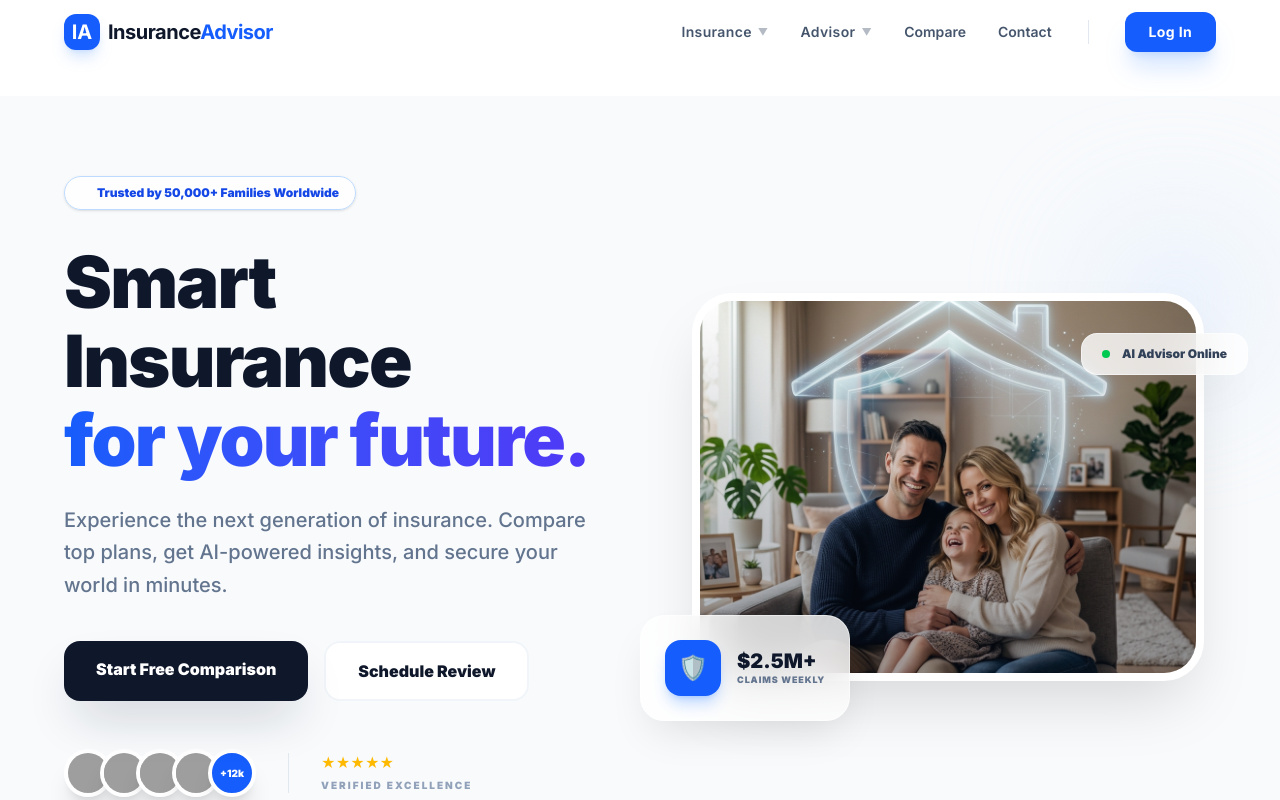
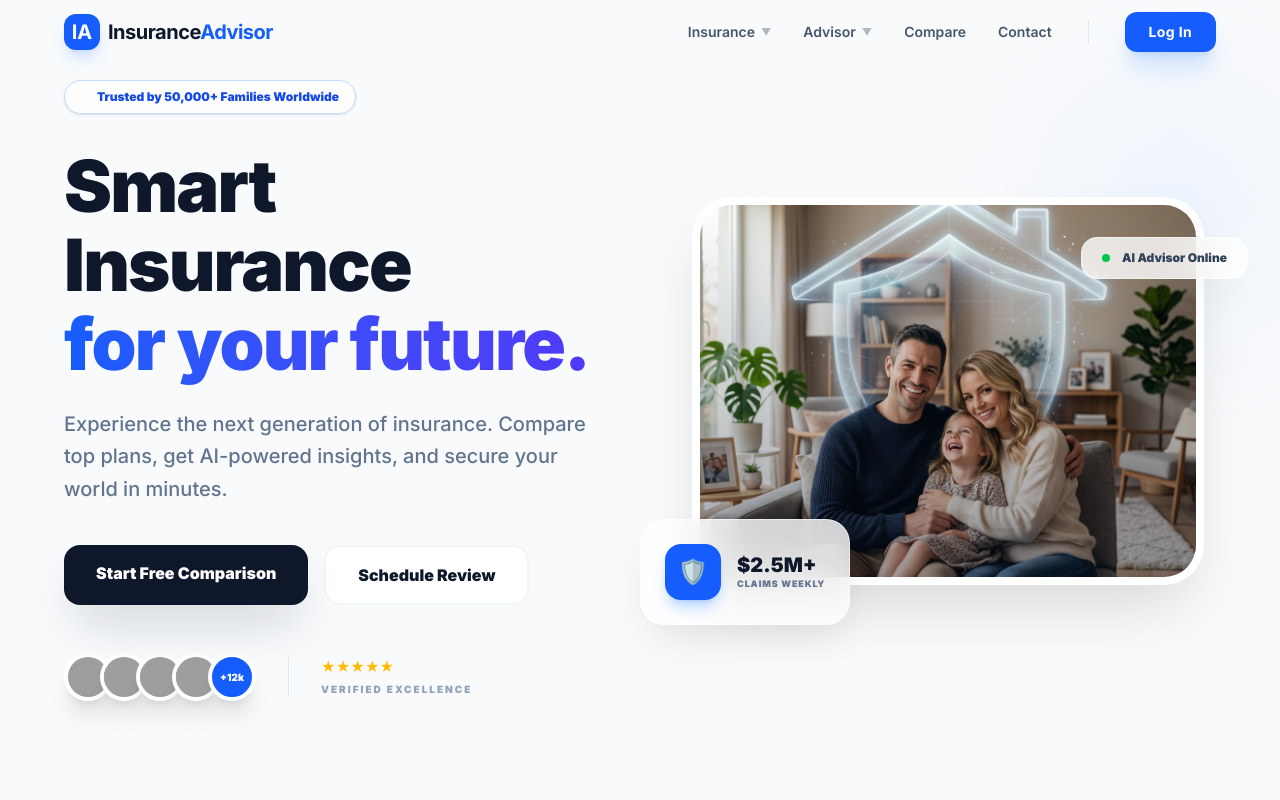
Before and after one commit to Gulhane-Shivani/Insurance_Advisor, a React (Vite) app: page / in a window 1280 px wide. Shown: the top 800 px of the page. Built offline with nearby package versions, Linux system fonts and the light colour scheme; grey boxes are pictures that could not be loaded.

Commit message:
implement PageLayout, Navbar, and Home components to establish the application structure and navigation.

```diff
--- a/src/app/Home.tsx
+++ b/src/app/Home.tsx
@@ -13,7 +13,7 @@ import '../styles/globals.css';
 
 const Home: React.FC = () => {
   return (
-    <PageLayout bg="bg-white">
+    <PageLayout bg="bg-white" noPadding>
       <Hero />
 
       {/* Trust Bar / Partners */}
--- a/src/components/common/Navbar.tsx
+++ b/src/components/common/Navbar.tsx
@@ -76,48 +76,29 @@ const Navbar: React.FC = () => {
           </Link>
           <div className="hidden md:flex items-center gap-8 ml-auto">
             {navLinks.map((link) => (
-              <div key={link.name} className="relative" onClick={(e) => e.stopPropagation()}>
-                {link.subLinks ? (
-                  <button
-                    className={cn(
-                      "text-slate-600 hover:text-blue-600 font-semibold transition-colors text-sm flex items-center gap-1.5 py-2 whitespace-nowrap outline-none",
-                      activeDropdown === link.name && "text-blue-600"
-                    )}
-                    onClick={(e) => toggleDropdown(link.name, e)}
-                  >
-                    {link.name}
-                    <span className={cn(
-                      "text-[10px] opacity-40 transition-transform duration-300",
-                      activeDropdown === link.name ? "rotate-180" : "rotate-0"
-                    )}>▼</span>
-                  </button>
-                ) : (
+              <div key={link.name} className="relative group/nav">
                 <Link
                   to={link.path}
                   className="text-slate-600 hover:text-blue-600 font-semibold transition-colors text-sm flex items-center gap-1.5 no-underline py-2 whitespace-nowrap"
                 >
                   {link.name}
+                  {link.subLinks && (
+                    <span className="text-[10px] opacity-40 group-hover/nav:rotate-180 transition-transform duration-300">▼</span>
+                  )}
                 </Link>
-                )}
 
-                {link.subLinks && activeDropdown === link.name && (
-                  <div className="absolute top-full left-1/2 -translate-x-1/2 pt-3 z-50 animate-in fade-in slide-in-from-top-2 duration-300">
-                    <div className="bg-white rounded-[1.5rem] shadow-[0_20px_50px_rgba(0,0,0,0.15)] border border-slate-100 p-4 min-w-[320px]">
-                      <div className="grid grid-cols-1 gap-1">
+                {link.subLinks && (
+                  <div className="absolute top-full left-0 pt-2 opacity-0 invisible group-hover/nav:opacity-100 group-hover/nav:visible transition-all duration-300 translate-y-1 group-hover/nav:translate-y-0 z-50">
+                    <div className="bg-white rounded-xl shadow-2xl border border-slate-100 p-2 min-w-[220px]">
+                      <div className="flex flex-col gap-0.5">
                         {link.subLinks.map((sub) => (
                           <Link
                             key={sub.name}
                             to={sub.path}
-                            className="flex items-start gap-3 p-2.5 rounded-xl hover:bg-blue-50 transition-all no-underline group/item"
-                            onClick={() => setActiveDropdown(null)}
+                            className="flex items-center gap-3 px-4 py-3 rounded-lg hover:bg-blue-50 text-slate-700 hover:text-blue-600 font-bold text-[13px] transition-all no-underline whitespace-nowrap"
                           >
-                            <div className="w-9 h-9 rounded-lg bg-slate-50 flex items-center justify-center text-lg shadow-sm border border-slate-100 group-hover/item:bg-white group-hover/item:shadow-md transition-all shrink-0">
-                              {sub.icon}
-                            </div>
-                            <div className="min-w-0">
-                              <p className="font-bold text-slate-900 text-[13px] mb-0.5 group-hover/item:text-blue-600 transition-colors leading-tight">{sub.name}</p>
-                              <p className="text-slate-400 text-[10px] font-medium leading-tight truncate">{(sub as any).desc}</p>
-                            </div>
+                            <span className="text-base">{sub.icon}</span>
+                            {sub.name}
                           </Link>
                         ))}
                       </div>
--- a/src/components/common/PageLayout.tsx
+++ b/src/components/common/PageLayout.tsx
@@ -8,19 +8,21 @@ interface PageLayoutProps {
   children: ReactNode;
   bg?: string;
   className?: string;
+  noPadding?: boolean;
 }
 
 const PageLayout: React.FC<PageLayoutProps> = ({
   children,
   bg = 'bg-slate-50',
-  className = ''
+  className = '',
+  noPadding = false
 }) => {
   const hasPadding = className.includes('pt-') || className.includes('p-') || className.includes('py-');
 
   return (
     <main className={`min-h-screen flex flex-col ${bg}`}>
       <Navbar />
-      <div className={`flex-grow ${!hasPadding ? 'pt-24 pb-20' : ''} ${className}`}>
+      <div className={`flex-grow ${(!hasPadding && !noPadding) ? 'pt-24 pb-20' : ''} ${className}`}>
         {children}
       </div>
       <Footer />
```
Lines whose indentation alone changed are shown as unchanged.
